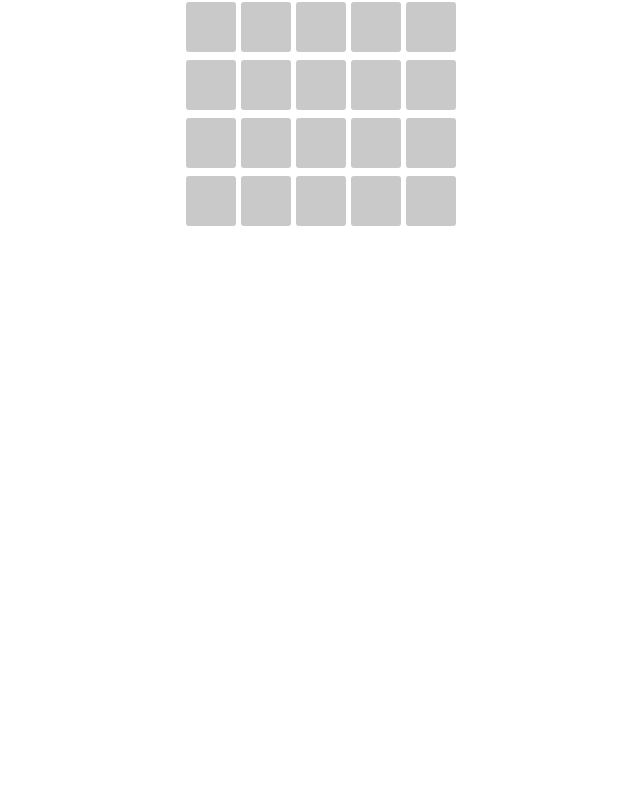
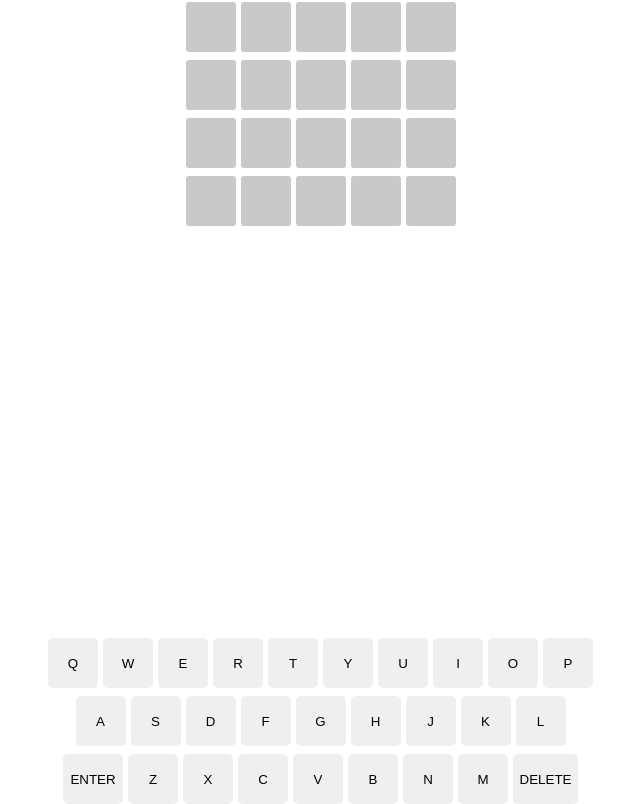
Before and after one commit to SamvelHov02/WordleGrade, a React (Vite) app in the folder client/: page / in a window 1280 px wide. Shown: the part 189-993 px from the top of the page, without its empty margins (317-957 px from the left). Before the commit the page ends 800 px from the top, so only its background shows below. Built offline with nearby package versions, Linux system fonts and the light colour scheme.

Commit message:
feat : Basic UI done
The basic UI with components is now done. Additional UI work will be
needed once actual interactability is implemented.

```diff
--- a/client/src/Game.css
+++ b/client/src/Game.css
@@ -2,4 +2,5 @@
     display: flex;
     flex-direction: column;
     gap: 8px;
+    align-items: center;
 }
--- a/client/src/Keyboard.css
+++ b/client/src/Keyboard.css
@@ -0,0 +1,7 @@
+.Keyboard{
+    display: flex;
+    flex-direction: column;
+    align-items: center;
+    gap: 8px;
+    margin-top: clamp(0px, 75%, 100%);
+}
--- a/client/src/Keyboard.jsx
+++ b/client/src/Keyboard.jsx
@@ -1,8 +1,20 @@
 import './Keyboard.css';
+import KeyboardRow from './KeyboardRow';
 
 function Keyboard({ characters }){
+    const row1 = ['Q', 'W', 'E', 'R', 'T', 'Y', 'U', 'I', 'O', 'P'];
+    const row2 = ['A', 'S', 'D', 'F', 'G', 'H', 'J', 'K', 'L'];
+    const row3 = ['ENTER', 'Z', 'X', 'C', 'V', 'B', 'N', 'M', 'DELETE'];
+    const keyboard = [row1, row2, row3];
+
+    console.log(keyboard);
     return (
-        <></>
+        <div className='Keyboard'>
+            {Array.from({ length : 3}, (_, i) => (
+                <KeyboardRow key={i + 1} values={keyboard[i]} colors={characters}/>
+            ))}
+
+        </div>
     );
 }
 
--- /dev/null
+++ b/client/src/KeyboardRow.css
@@ -0,0 +1,29 @@
+.keyboard-key[data-key='ENTER']{
+    width: 60px;
+}
+
+.keyboard-key[data-key='DELETE']{
+    width: 65px;
+}
+
+.keyboard-key[data-color='black']{
+    background-color: grey;
+    color : white;
+}
+
+.keyboard-key[data-color='green']{
+    background-color : #6aaa64;
+    color : white;
+}
+.keyboard-key[data-color='yellow']{
+    background-color : #c9b458;
+    color : white;
+}
+
+.keyboard-key{
+    width: 50px;
+    height: 50px;
+    margin-right: 5px;
+    border: 0px;
+    border-radius: 5px;
+}
--- /dev/null
+++ b/client/src/KeyboardRow.jsx
@@ -0,0 +1,15 @@
+import './KeyboardRow.css';
+
+function KeyboardRow({values, colors}){
+    return(
+        <div className='keyboard-row'>
+            {Array.from(values, (c, i) => (
+                <button key={c} className='keyboard-key' data-key={c} data-color={colors?.c ?? ''} >
+                    {c}
+                </button>
+                ))}
+        </div>
+    );
+}
+
+export default KeyboardRow;
--- a/client/src/index.css
+++ b/client/src/index.css
@@ -1,4 +1,5 @@
 #root{
   display: flex;
   justify-content: center;
+  height: 95vh;
 }
```
